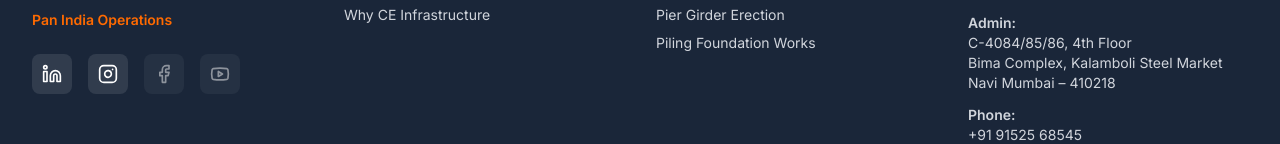
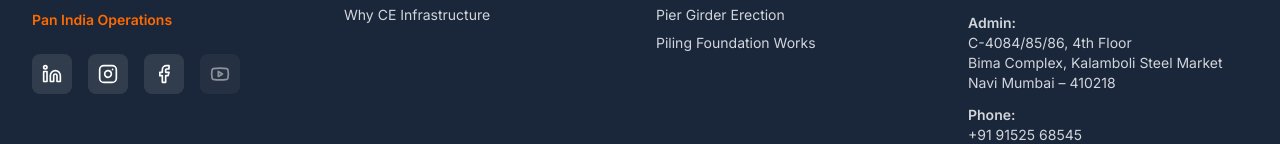
Before and after one commit to SandeshWork/ceinfra, a React (Vite) app: page / in a window 1280 px wide. Shown: the part 3200-3344 px from the top of the page. Built offline with nearby package versions, Linux system fonts and the light colour scheme.

Commit message:
facebook link

```diff
--- a/src/app/components/Layout.tsx
+++ b/src/app/components/Layout.tsx
@@ -218,13 +218,15 @@ export default function Layout() {
                 >
                   <Instagram size={20} className="text-white" />
                 </a>
-                <button
-                  className="w-10 h-10 bg-white/10 rounded-lg flex items-center justify-center transition-colors cursor-not-allowed opacity-50"
+                <a
+                  href="https://www.facebook.com/profile.php?id=61566683195244"
+                  target="_blank"
+                  rel="noopener noreferrer"
+                  className="w-10 h-10 bg-white/10 hover:bg-[#FF6A00] rounded-lg flex items-center justify-center transition-colors"
                   title="Facebook"
-                  disabled
                 >
                   <Facebook size={20} className="text-white" />
-                </button>
+                </a>
                 <button
                   className="w-10 h-10 bg-white/10 rounded-lg flex items-center justify-center transition-colors cursor-not-allowed opacity-50"
                   title="YouTube"
```
